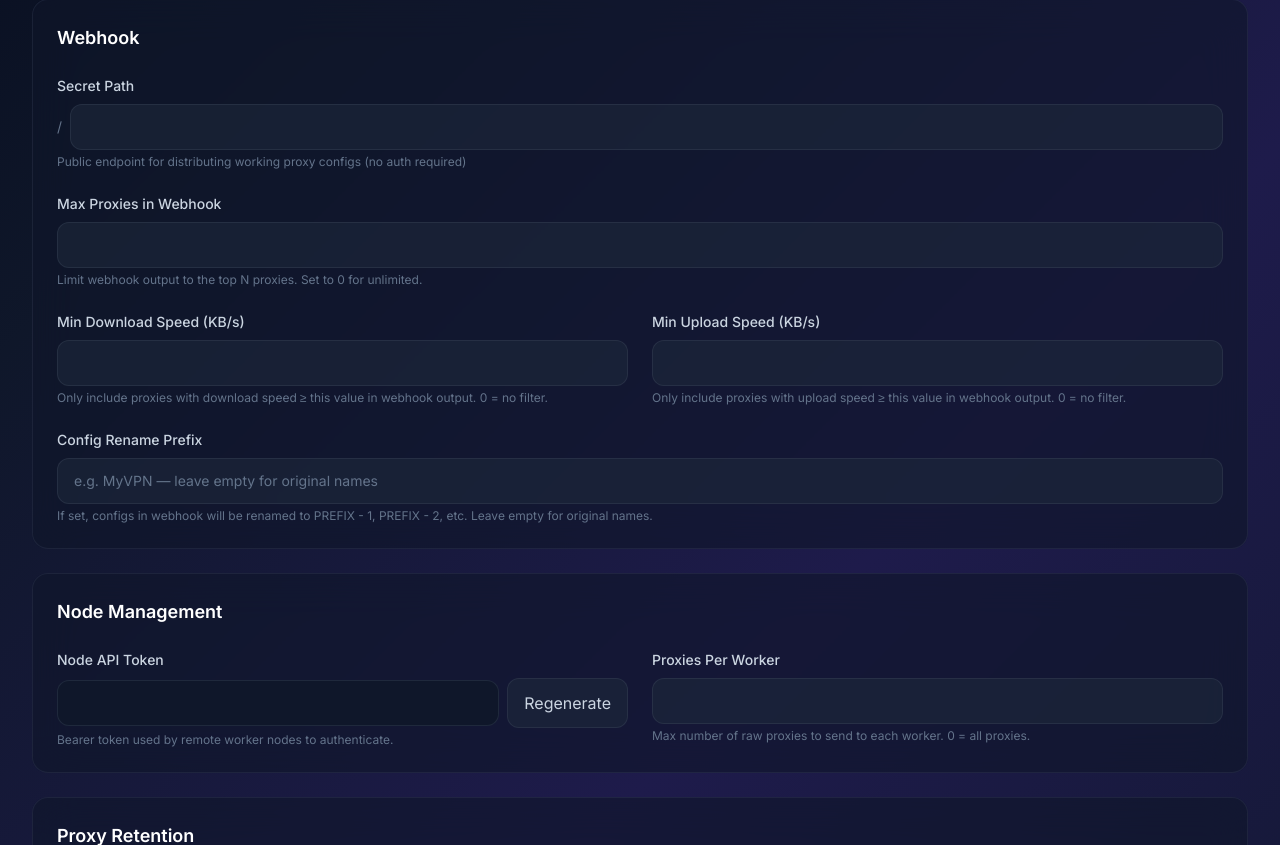
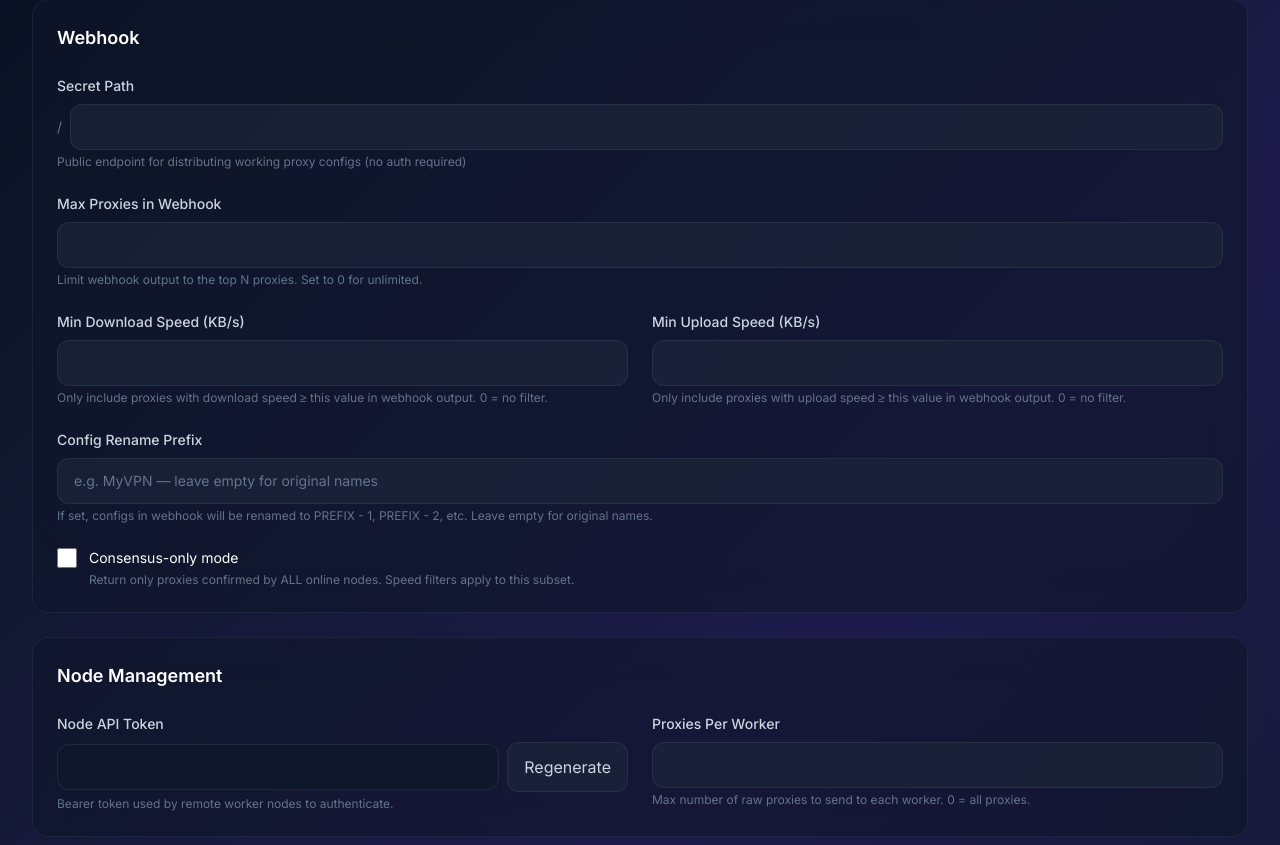
Before and after one commit to GoGoButters/VLESS-Checker, a FastAPI app: template templates/settings.html in a window 1280 px wide. Shown: the part 715-1560 px from the top of the page. Run offline with FastAPI, Linux system fonts and the light colour scheme; the template is opened without the code that fills it, so the values that code supplies are empty.

Commit message:
feat: add consensus-only mode for webhook
- Remove global webhook from dashboard UI
- Add webhook_consensus_only field to Settings model and migration
- Add checkbox to settings page
- Implement consensus filter: only proxies confirmed by ALL online nodes
- Speed filters now apply to consensus-filtered subset

```diff
--- a/database.py
+++ b/database.py
@@ -91,6 +91,7 @@ class Settings(SQLModel, table=True):
     webhook_min_dl_kbps: int = Field(default=0)   # min download speed (KB/s), 0 = no filter
     webhook_min_ul_kbps: int = Field(default=0)   # min upload speed (KB/s), 0 = no filter
     webhook_rename_prefix: str = Field(default="")  # optional rename prefix for configs
+    webhook_consensus_only: bool = Field(default=False)  # if True, return only proxies confirmed by ALL online nodes
 
     # Global Consensus settings
     global_sub_min_nodes: int = Field(default=1)
@@ -165,6 +166,7 @@ def _migrate_db():
             ("webhook_min_dl_kbps", "INTEGER DEFAULT 0"),
             ("webhook_min_ul_kbps", "INTEGER DEFAULT 0"),
             ("webhook_rename_prefix", "TEXT DEFAULT ''"),
+            ("webhook_consensus_only", "INTEGER DEFAULT 0"),
             ("ban_duration_hours", "INTEGER DEFAULT 168"),
 
             ("ban_after_n_failures", "INTEGER DEFAULT 3"),
--- a/main.py
+++ b/main.py
@@ -429,6 +429,7 @@ async def settings_save(
     webhook_min_dl_kbps: int = Form(0),
     webhook_min_ul_kbps: int = Form(0),
     webhook_rename_prefix: str = Form(""),
+    webhook_consensus_only: int = Form(0),
     ban_duration_hours: int = Form(168),
 
     ban_after_n_failures: int = Form(3),
@@ -453,6 +454,7 @@ async def settings_save(
             settings.webhook_min_dl_kbps = max(0, webhook_min_dl_kbps)
             settings.webhook_min_ul_kbps = max(0, webhook_min_ul_kbps)
             settings.webhook_rename_prefix = webhook_rename_prefix.strip()
+            settings.webhook_consensus_only = bool(webhook_consensus_only)
 
             settings.ban_duration_hours = max(0, ban_duration_hours)
             settings.ban_after_n_failures = max(1, ban_after_n_failures)
@@ -1304,6 +1306,19 @@ async def webhook_output(secret_path: str):
         # Aggregate: best result per (identity, node_id), then compute averages
         avg_data = _compute_webhook_averages(all_results)
 
+        # Consensus-only filter: return only proxies confirmed by ALL online nodes
+        total_nodes = len(online_ids)
+        if settings.webhook_consensus_only:
+            consensus_data = {}
+            for pid, d in avg_data.items():
+                if len(d["node_ids"]) == total_nodes:
+                    consensus_data[pid] = d
+            logger.info(
+                f"Webhook: consensus filter: {len(avg_data)} → {len(consensus_data)} "
+                f"(confirmed by all {total_nodes} nodes)"
+            )
+            avg_data = consensus_data
+
         # Apply speed filters BEFORE sorting and limiting
         min_dl = settings.webhook_min_dl_kbps or 0
         min_ul = settings.webhook_min_ul_kbps or 0
--- a/templates/settings.html
+++ b/templates/settings.html
@@ -107,6 +107,15 @@
                     placeholder="{{ t(request, 'settings_rename_placeholder', default='e.g. MyVPN — leave empty for original names') }}">
                 <p class="text-xs text-slate-500 mt-1">{{ t(request, 'settings_rename_prefix_desc', default='If set, configs will be renamed to PREFIX - 1, PREFIX - 2, etc. Leave empty for original names.') }}</p>
             </div>
+            <div class="mt-4">
+                <label class="flex items-center gap-3 cursor-pointer">
+                    <input type="checkbox" name="webhook_consensus_only" value="1"
+                        {% if settings.webhook_consensus_only %}checked{% endif %}
+                        class="w-5 h-5 rounded bg-slate-800 border border-slate-600 text-indigo-500 focus:ring-indigo-500 focus:ring-offset-slate-800">
+                    <span class="text-sm text-white">Consensus-only mode</span>
+                </label>
+                <p class="text-xs text-slate-500 mt-1 ml-8">Return only proxies confirmed by ALL online nodes. Speed filters apply to this subset.</p>
+            </div>
         </div>
     </div>
 
```
Also changed, not shown: templates/dashboard.html (+1 -13 lines).
